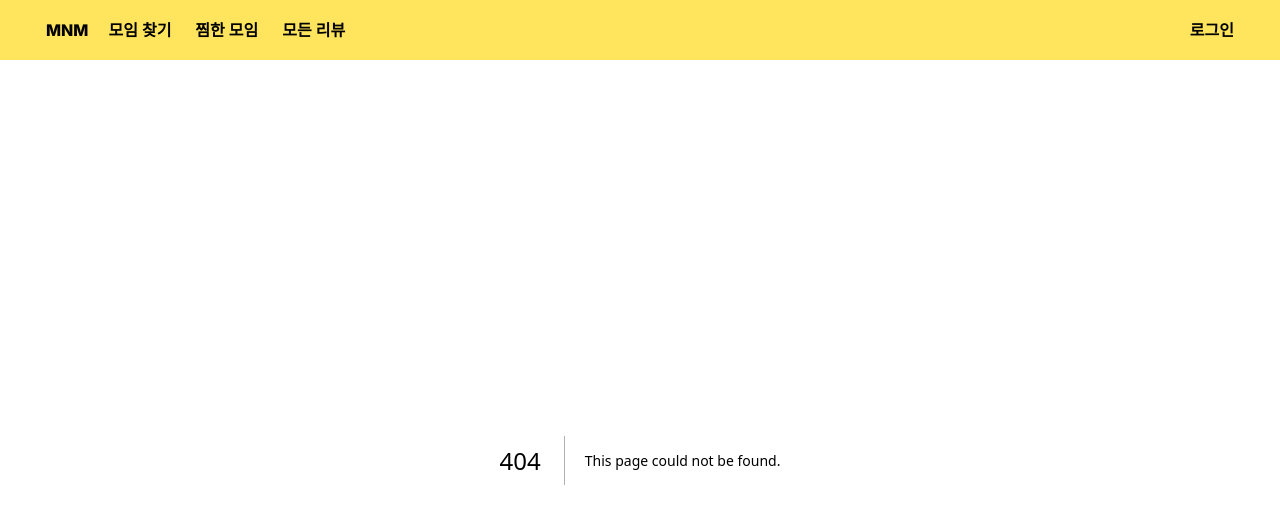
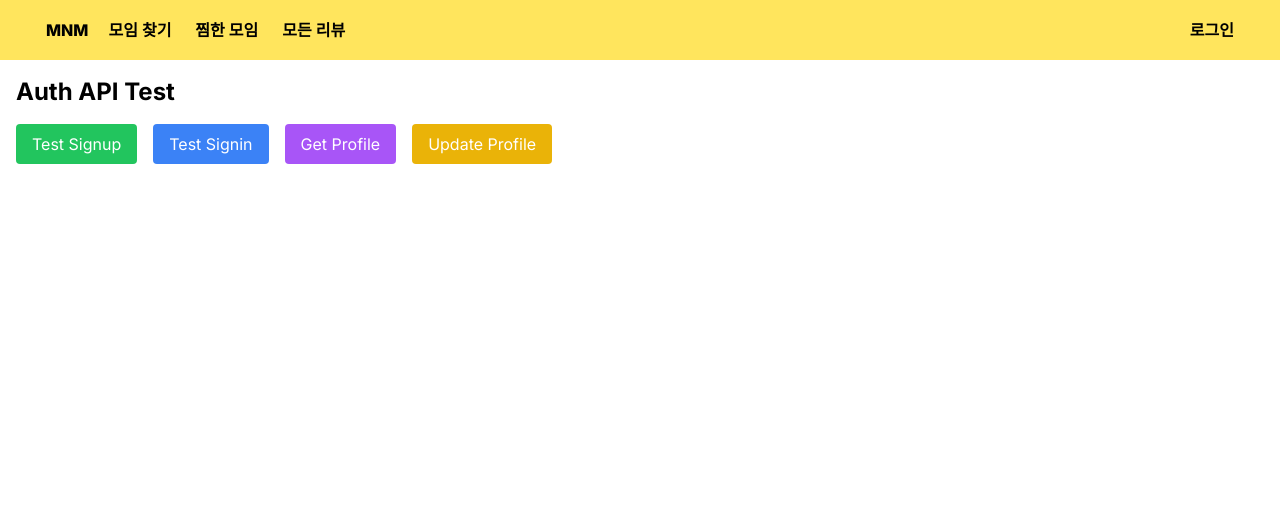
Before and after one commit to FESI5-team9/Frountend, a Next.js app: page /auth in a window 1280 px wide. Before the commit this address had no page. Shown: the top 524 px of the page. Built offline with nearby package versions, Linux system fonts and the light colour scheme.

Commit message:
MNM-44-feat: 예시 코드 작성

```diff
--- a/next.config.mjs
+++ b/next.config.mjs
@@ -4,7 +4,7 @@ const nextConfig = {
     return [
       {
         source: "/api/:path*",
-        destination: "http://15.165.237.161:8080/api/:path*",
+        destination: `${process.env.NEXT_PUBLIC_BASE_URL}/api/:path*`,
       },
     ];
   },
--- a/src/apis/authApi.ts
+++ b/src/apis/authApi.ts
@@ -3,24 +3,24 @@ import fetchInstance from "./fetchInstance";
 
 // 회원가입
 export async function signup(body: PostUsers) {
-  const data = await fetchInstance.post<User>("/auth/signup", body);
+  const data = await fetchInstance.post<User>("/api/auth/signup", body);
   return data;
 }
 
 // 로그인
 export async function signin(body: Login) {
-  const data = await fetchInstance.post<LoginRes>("/auth/signin", body);
+  const data = await fetchInstance.post<LoginRes>("/api/auth/signin", body);
   return data;
 }
 
 // 유저 정보 조회
 export async function getUserProfile() {
-  const data = await fetchInstance.get<User>("/auth/user");
+  const data = await fetchInstance.get<User>("/api/auth/user");
   return data;
 }
 
 // 유저 정보 수정
 export async function updateUserProfile(body: PutUsers) {
-  const data = await fetchInstance.put<User>("/auth/user", body);
+  const data = await fetchInstance.put<User>("/api/auth/user", body);
   return data;
 }
--- a/src/apis/fetchInstance.ts
+++ b/src/apis/fetchInstance.ts
@@ -4,10 +4,12 @@ import { createClient } from "./HttpClient/HttpClient";
 import { APIError } from "./HttpClient/error";
 
 const fetchInstance = createClient({
-  baseURL: "", // 또는 "/api"를 사용
+  baseURL: "",
   headers: {
     "Content-Type": "application/json",
+    Authorization: "Bearer ",
   },
+  credentials: "include",
 });
 
 // 요청 인터셉터 추가
--- /dev/null
+++ b/src/app/(testPages)/(apis)/auth/page.tsx
@@ -0,0 +1,130 @@
+"use client";
+
+import { useState } from "react";
+import { getUserProfile, signin, signup, updateUserProfile } from "@/apis/authApi";
+import { Login, PostUsers, PutUsers } from "@/types/api/authApi";
+
+export default function AuthTestPage() {
+  const [loading, setLoading] = useState(false);
+  const [error, setError] = useState("");
+  const [response, setResponse] = useState(null);
+
+  // 회원가입 테스트
+  const testSignup = async () => {
+    setLoading(true);
+    try {
+      const signupData: PostUsers = {
+        email: "test@test.com",
+        password: "test1234!",
+        name: "test",
+        nickname: "test1",
+      };
+      const data = await signup(signupData);
+      setResponse(data);
+    } catch (err) {
+      setError(err instanceof Error ? err.message : "Signup failed");
+    } finally {
+      setLoading(false);
+    }
+  };
+
+  // 로그인 테스트
+  const testSignin = async () => {
+    setLoading(true);
+    try {
+      const loginData: Login = {
+        email: "test@test.com",
+        password: "test1234!",
+      };
+      const data = await signin(loginData);
+      setResponse(data);
+    } catch (err) {
+      setError(err instanceof Error ? err.message : "Signin failed");
+    } finally {
+      setLoading(false);
+    }
+  };
+
+  // 유저 정보 조회 테스트
+  // 테스트 전에 fetchInstance에서 토큰 하드코딩으로 넣어줘야 합니다.
+  const testGetProfile = async () => {
+    setLoading(true);
+    try {
+      const data = await getUserProfile();
+      setResponse(data);
+    } catch (err) {
+      setError(err instanceof Error ? err.message : "Failed to get user profile");
+    } finally {
+      setLoading(false);
+    }
+  };
+
+  // 유저 정보 수정 테스트
+  const testUpdateProfile = async () => {
+    setLoading(true);
+    try {
+      const updateData: PutUsers = {
+        nickName: "testtest",
+      };
+      const data = await updateUserProfile(updateData);
+      setResponse(data);
+    } catch (err) {
+      setError(err instanceof Error ? err.message : "Failed to update profile");
+    } finally {
+      setLoading(false);
+    }
+  };
+
+  return (
+    <div className="p-4">
+      <h1 className="mb-4 text-2xl font-bold">Auth API Test</h1>
+
+      <div className="mb-6 space-x-4">
+        <button
+          onClick={testSignup}
+          disabled={loading}
+          className="rounded bg-green-500 px-4 py-2 text-white hover:bg-green-600 disabled:bg-gray-400"
+        >
+          Test Signup
+        </button>
+
+        <button
+          onClick={testSignin}
+          disabled={loading}
+          className="rounded bg-blue-500 px-4 py-2 text-white hover:bg-blue-600 disabled:bg-gray-400"
+        >
+          Test Signin
+        </button>
+
+        <button
+          onClick={testGetProfile}
+          disabled={loading}
+          className="rounded bg-purple-500 px-4 py-2 text-white hover:bg-purple-600 disabled:bg-gray-400"
+        >
+          Get Profile
+        </button>
+
+        <button
+          onClick={testUpdateProfile}
+          disabled={loading}
+          className="rounded bg-yellow-500 px-4 py-2 text-white hover:bg-yellow-600 disabled:bg-gray-400"
+        >
+          Update Profile
+        </button>
+      </div>
+
+      {loading && <div className="mb-4 text-gray-600">Loading...</div>}
+
+      {error && <div className="mb-4 rounded bg-red-50 p-4 text-red-500">Error: {error}</div>}
+
+      {response && (
+        <div className="mt-4">
+          <h2 className="mb-2 text-xl font-semibold">Response:</h2>
+          <pre className="max-h-96 overflow-auto rounded bg-gray-100 p-4">
+            {JSON.stringify(response, null, 2)}
+          </pre>
+        </div>
+      )}
+    </div>
+  );
+}
--- a/src/types/api/authApi.d.ts
+++ b/src/types/api/authApi.d.ts
@@ -2,13 +2,13 @@ export type User = {
   id: number;
   email: string;
   name: string;
-  nickName?: string;
+  nickname?: string;
   image?: string;
   createdAt: string;
   updatedAt: string;
 };
 
-export type PostUsers = Pick<User, "email" | "nickName" | "name"> & {
+export type PostUsers = Pick<User, "email" | "nickname" | "name"> & {
   password: string;
 };
 
@@ -21,4 +21,4 @@ export type LoginRes = {
   refreshToken: string;
 };
 
-export type PutUsers = Partial<Pick<User, "nickName" | "image">>;
+export type PutUsers = Partial<Pick<User, "nickname" | "image">>;
```
Also changed, not shown: 2 other files (tests, documents, lock files or other folders).
